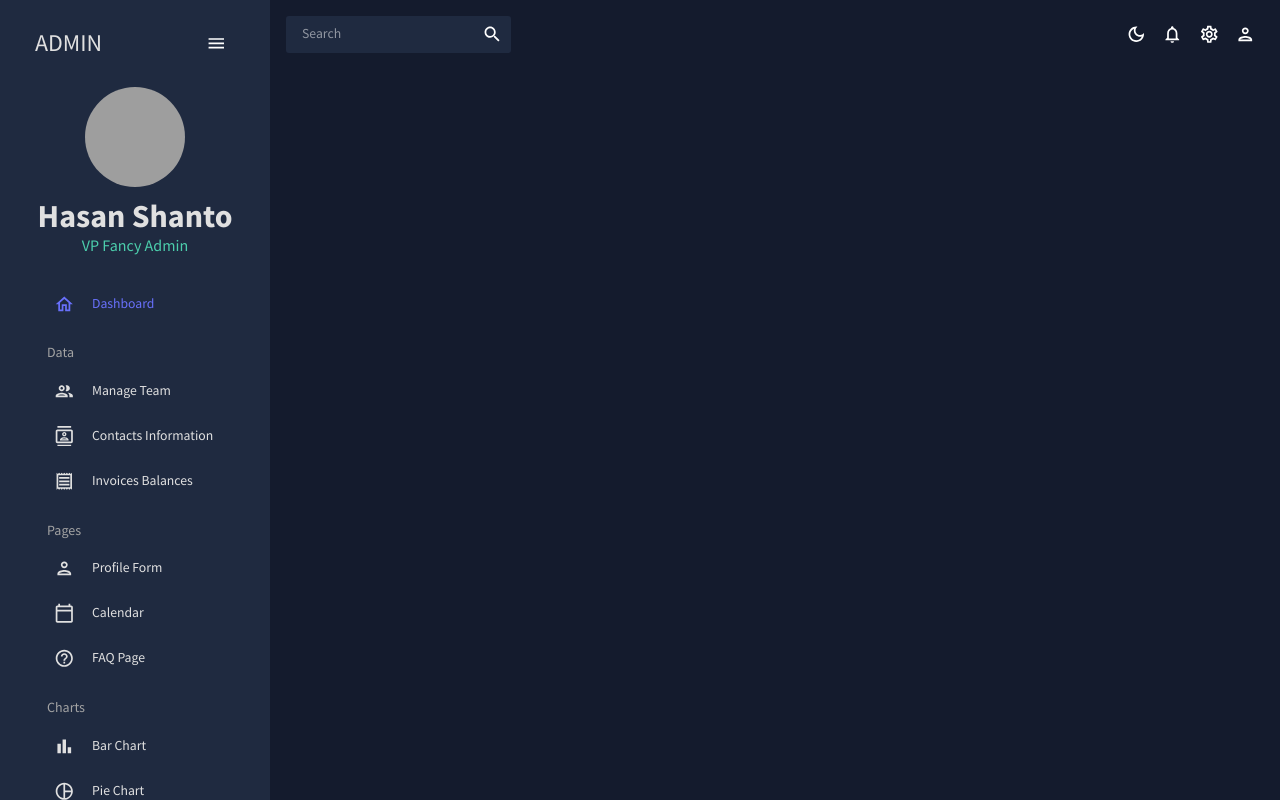
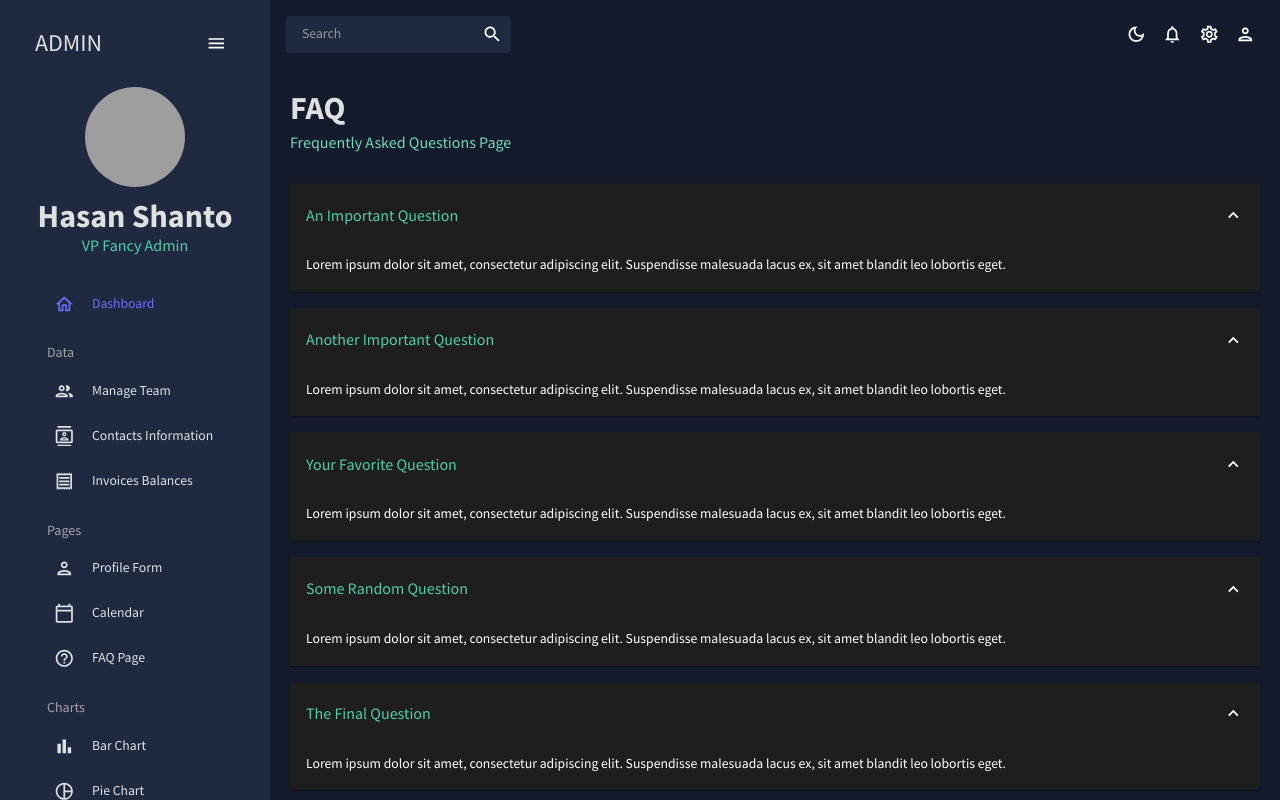
Before and after one commit to HasanHafizurRahman/react-admin-dashboard, a React (Vite) app: page /faq in a window 1280 px wide. Built offline with nearby package versions, Linux system fonts and the light colour scheme; grey boxes are pictures that could not be loaded; the HTML template or start-up script is replaced by a standard one.

Commit message:
FAQ section

```diff
--- a/src/App.jsx
+++ b/src/App.jsx
@@ -11,7 +11,7 @@
 // import Form from "./pages/form";
 // import Line from "./pages/line";
 // import Pie from "./pages/pie";
-// import FAQ from "./pages/faq";
+import FAQ from "./pages/faq";
 // import Geography from "./pages/geography";
 import { Route, Routes } from "react-router-dom";
 import Form from "./pages/form";
@@ -32,11 +32,12 @@
               <Route path="/contacts" element={<Contacts />} />
               <Route path="/invoices" element={<Invoices />} />
               <Route path="/form" element={<Form />} />
+              <Route path="/faq" element={<FAQ />} />
               {/*
             <Route path="/bar" element={<Bar />} />
             <Route path="/pie" element={<Pie />} />
             <Route path="/line" element={<Line />} />
-            <Route path="/faq" element={<FAQ />} /> */}
+             */}
               <Route path="/calendar" element={<Calendar />} />
               {/* <Route path="/geography" element={<Geography />} /> */}
             </Routes>
--- /dev/null
+++ b/src/pages/faq/index.jsx
@@ -0,0 +1,86 @@
+import { Box, useTheme } from "@mui/material";
+import Header from "../../components/Header";
+import Accordion from "@mui/material/Accordion";
+import AccordionSummary from "@mui/material/AccordionSummary";
+import AccordionDetails from "@mui/material/AccordionDetails";
+import Typography from "@mui/material/Typography";
+import ExpandMoreIcon from "@mui/icons-material/ExpandMore";
+import { tokens } from "../../theme";
+
+const FAQ = () => {
+  const theme = useTheme();
+  const colors = tokens(theme.palette.mode);
+  return (
+    <Box m="20px">
+      <Header title="FAQ" subtitle="Frequently Asked Questions Page" />
+
+      <Accordion defaultExpanded>
+        <AccordionSummary expandIcon={<ExpandMoreIcon />}>
+          <Typography color={colors.greenAccent[500]} variant="h5">
+            An Important Question
+          </Typography>
+        </AccordionSummary>
+        <AccordionDetails>
+          <Typography>
+            Lorem ipsum dolor sit amet, consectetur adipiscing elit. Suspendisse
+            malesuada lacus ex, sit amet blandit leo lobortis eget.
+          </Typography>
+        </AccordionDetails>
+      </Accordion>
+      <Accordion defaultExpanded>
+        <AccordionSummary expandIcon={<ExpandMoreIcon />}>
+          <Typography color={colors.greenAccent[500]} variant="h5">
+            Another Important Question
+          </Typography>
+        </AccordionSummary>
+        <AccordionDetails>
+          <Typography>
+            Lorem ipsum dolor sit amet, consectetur adipiscing elit. Suspendisse
+            malesuada lacus ex, sit amet blandit leo lobortis eget.
+          </Typography>
+        </AccordionDetails>
+      </Accordion>
+      <Accordion defaultExpanded>
+        <AccordionSummary expandIcon={<ExpandMoreIcon />}>
+          <Typography color={colors.greenAccent[500]} variant="h5">
+            Your Favorite Question
+          </Typography>
+        </AccordionSummary>
+        <AccordionDetails>
+          <Typography>
+            Lorem ipsum dolor sit amet, consectetur adipiscing elit. Suspendisse
+            malesuada lacus ex, sit amet blandit leo lobortis eget.
+          </Typography>
+        </AccordionDetails>
+      </Accordion>
+      <Accordion defaultExpanded>
+        <AccordionSummary expandIcon={<ExpandMoreIcon />}>
+          <Typography color={colors.greenAccent[500]} variant="h5">
+            Some Random Question
+          </Typography>
+        </AccordionSummary>
+        <AccordionDetails>
+          <Typography>
+            Lorem ipsum dolor sit amet, consectetur adipiscing elit. Suspendisse
+            malesuada lacus ex, sit amet blandit leo lobortis eget.
+          </Typography>
+        </AccordionDetails>
+      </Accordion>
+      <Accordion defaultExpanded>
+        <AccordionSummary expandIcon={<ExpandMoreIcon />}>
+          <Typography color={colors.greenAccent[500]} variant="h5">
+            The Final Question
+          </Typography>
+        </AccordionSummary>
+        <AccordionDetails>
+          <Typography>
+            Lorem ipsum dolor sit amet, consectetur adipiscing elit. Suspendisse
+            malesuada lacus ex, sit amet blandit leo lobortis eget.
+          </Typography>
+        </AccordionDetails>
+      </Accordion>
+    </Box>
+  );
+};
+
+export default FAQ;
```
